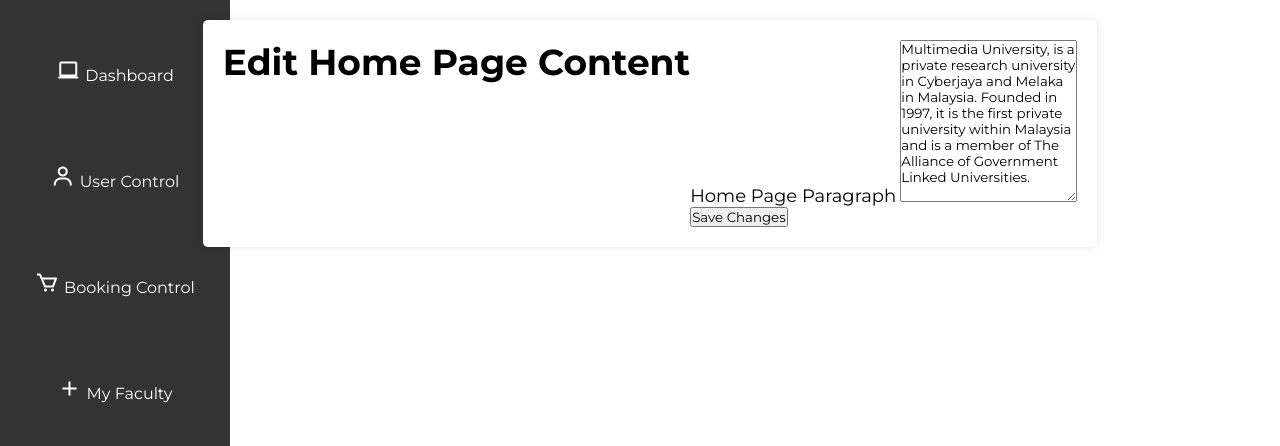
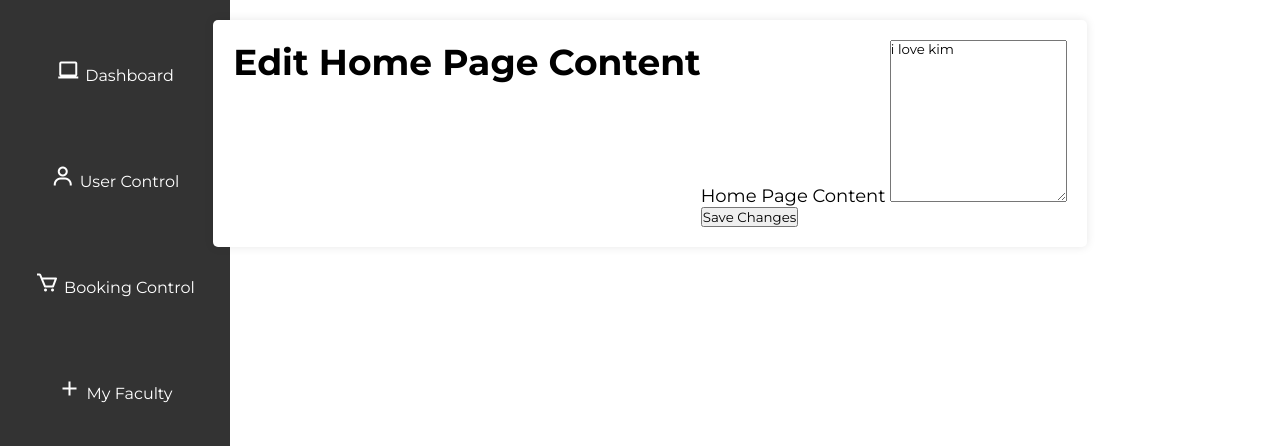
Before and after one commit to jelwingeuan/University-Appointment-System-UAS-, a Flask app: page /adminpageeditor in a window 1280 px wide. Shown: the part 61-507 px from the top of the page. Run offline with Flask 3, Linux system fonts and the light colour scheme.

Commit message:
v1.4.3_pageeditor_save <Page Editor w/ Save Feature> (2024.05.18, 15:06)

```diff
--- a/app.py
+++ b/app.py
@@ -12,6 +12,7 @@
 import bcrypt
 import random
 import os
+import json
 
 app = Flask(__name__)
 login_manager = LoginManager()
@@ -47,12 +48,24 @@
         return None
 
 
+
+def load_content():
+    with open("content.json", "r") as f:
+        return json.load(f)
+
+
+def save_content(content):
+    with open("content.json", "w") as f:
+        json.dump(content, f)
+
+
+content_data = load_content()
+home_content = content_data["home_content"]
+
+
 @app.route("/")
 def home():
     return render_template("home.html", home_content=home_content)
-
-# Sample home content
-home_content = "Multimedia University, is a private research university in Cyberjaya and Melaka in Malaysia. Founded in 1997, it is the first private university within Malaysia and is a member of The Alliance of Government Linked Universities."
 
 
 @app.route("/about")
@@ -390,7 +403,9 @@
 @app.route("/update_home_content", methods=["POST"])
 def update_home_content():
     global home_content
-    home_content = request.form["content"]
+    home_content = request.form["home_content"]
+    content_data["home_content"] = home_content
+    save_content(content_data)
     return redirect("/adminpageeditor")
 
 
--- /dev/null
+++ b/content.json
@@ -0,0 +1 @@
+{"home_content": "i love kim"}
--- a/templates/adminpageeditor.html
+++ b/templates/adminpageeditor.html
@@ -6,7 +6,6 @@
     <title>Page Editor</title>
     <link rel="stylesheet" href="../static/style.css">
     <link href='https://unpkg.com/boxicons@2.1.4/css/boxicons.min.css' rel='stylesheet'>
-    <script src="https://cdn.jsdelivr.net/npm/chart.js"></script>
     <script src="../static/myscripts.js"></script>
 </head>
 <body>
@@ -34,8 +33,8 @@
             <h2>Edit Home Page Content</h2>
             <form action="/update_home_content" method="post">
                 <div class="form-group">
-                    <label for="content">Home Page Paragraph</label>
-                    <textarea id="content" name="content" rows="10">{{ home_content }}</textarea>
+                    <label for="home_content">Home Page Content</label>
+                    <textarea id="home_content" name="home_content" rows="10">{{ home_content }}</textarea>
                 </div>
                 <button type="submit">Save Changes</button>
             </form>
```
